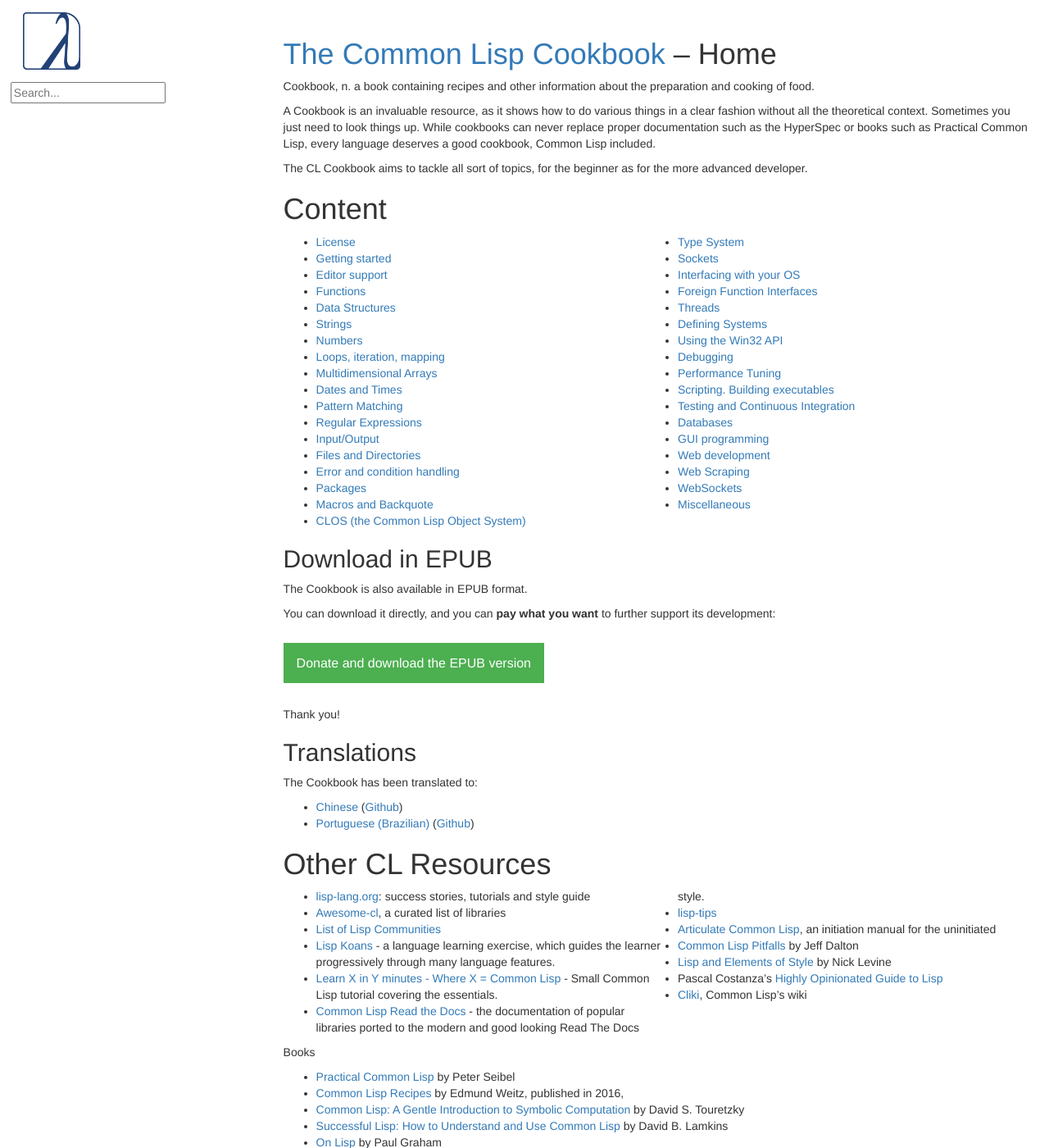
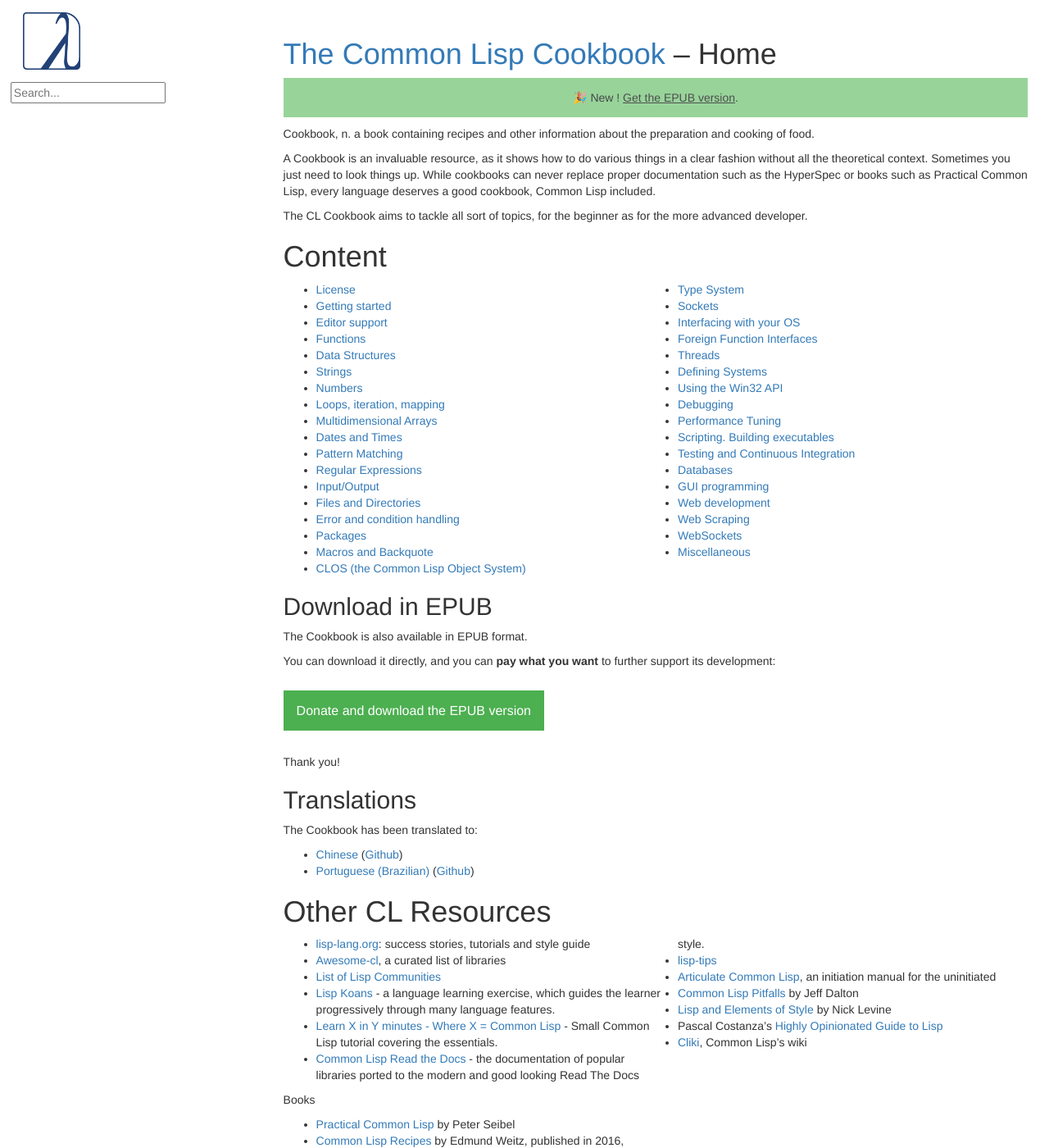
Before and after one commit to LispCookbook/cl-cookbook, a Jekyll site: the page built from index.md, in a window 1280 px wide and 1400 px high. Shown: the whole window at 82% size. Built offline with Jekyll 4.4.1, drawn with Linux system fonts in a browser that asks for light colours.

Commit message:
add announcement on top of all pages
for #176

```diff
--- a/_layouts/chapter.html
+++ b/_layouts/chapter.html
@@ -1,6 +1,11 @@
 ---
 layout: default
 ---
+
+  <!-- Announcement we can keep for 1 month or more, until end of January, 2021 -->
+  <p class="announce">
+   🎉 New ! <a href="/cl-cookbook/#download-in-epub">Get the EPUB version</a>.
+  </p>
 
 
 <div id="content"
--- a/assets/style.scss
+++ b/assets/style.scss
@@ -145,6 +145,20 @@
     opacity: 0.9;
 }
 
+.announce {
+    // background-color: #4CAF50;
+    background-color: #8dd090;
+    // color: white;
+    padding: 1em;
+    text-align: center;
+    opacity: 0.9;
+}
+
+.announce a {
+    text-decoration: underline;
+    color: #3b3b3b;
+}
+
 ul{
     margin-left:0px;
 }
```
